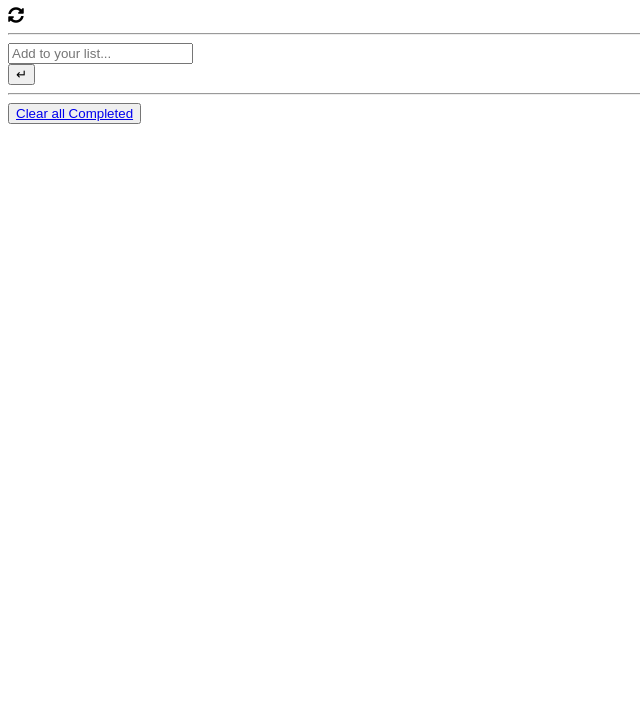
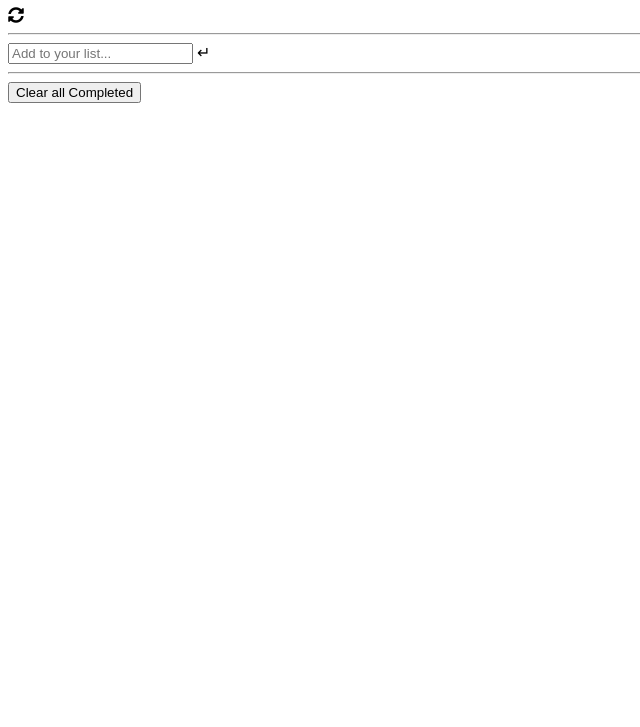
Before and after one commit to BereketRetta/ToDoList, a website: page src/index.html in a window 1280 px wide. Shown: the part 73-800 px from the top of the page, without its empty margins (0-640 px from the left). Drawn offline with Linux system fonts and the light colour scheme.

Commit message:
configure webpack

```diff
--- a/src/index.html
+++ b/src/index.html
@@ -14,17 +14,12 @@
 </div>
 <hr>
     <div class='input-container'>
-        <form action="">
-            <input type="text" id="myInput" placeholder="Add to your list..." required>
-
-        </form>
-        <button class="enterArrow" id="arrow">&#8629;</button>
+        <input type="text" id="myInput" placeholder="Add to your list...">
+        <span class="enterArrow" id="arrow">&#8629;</span>
     </div>
     <hr>
     <div class="todo-lists"></div>
-    <button class="btn">
-        <a href="#" class="clear">Clear all Completed</a>
-</button>
+    <button class="btn">Clear all Completed</button>
 </main>
 </body>
 </html>
```
Also changed, not shown: dist/index.html, 2 other files.
